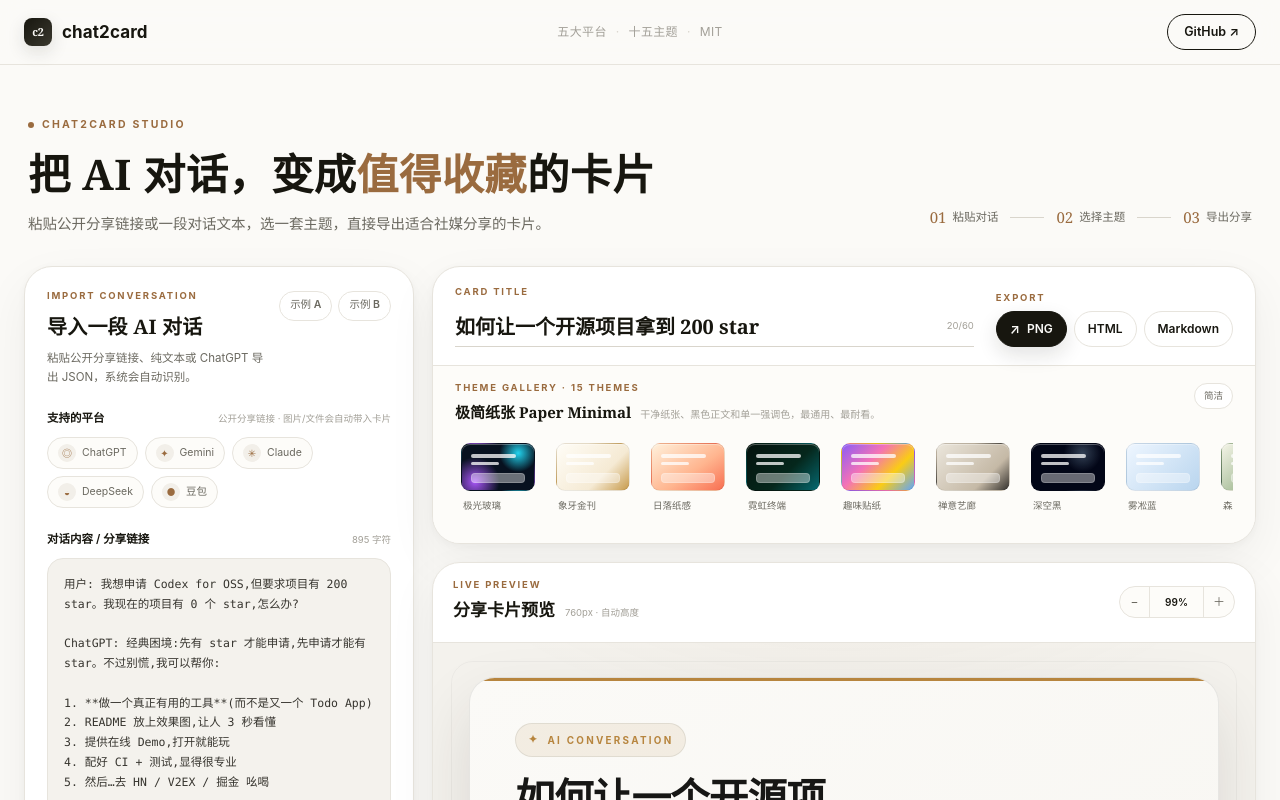
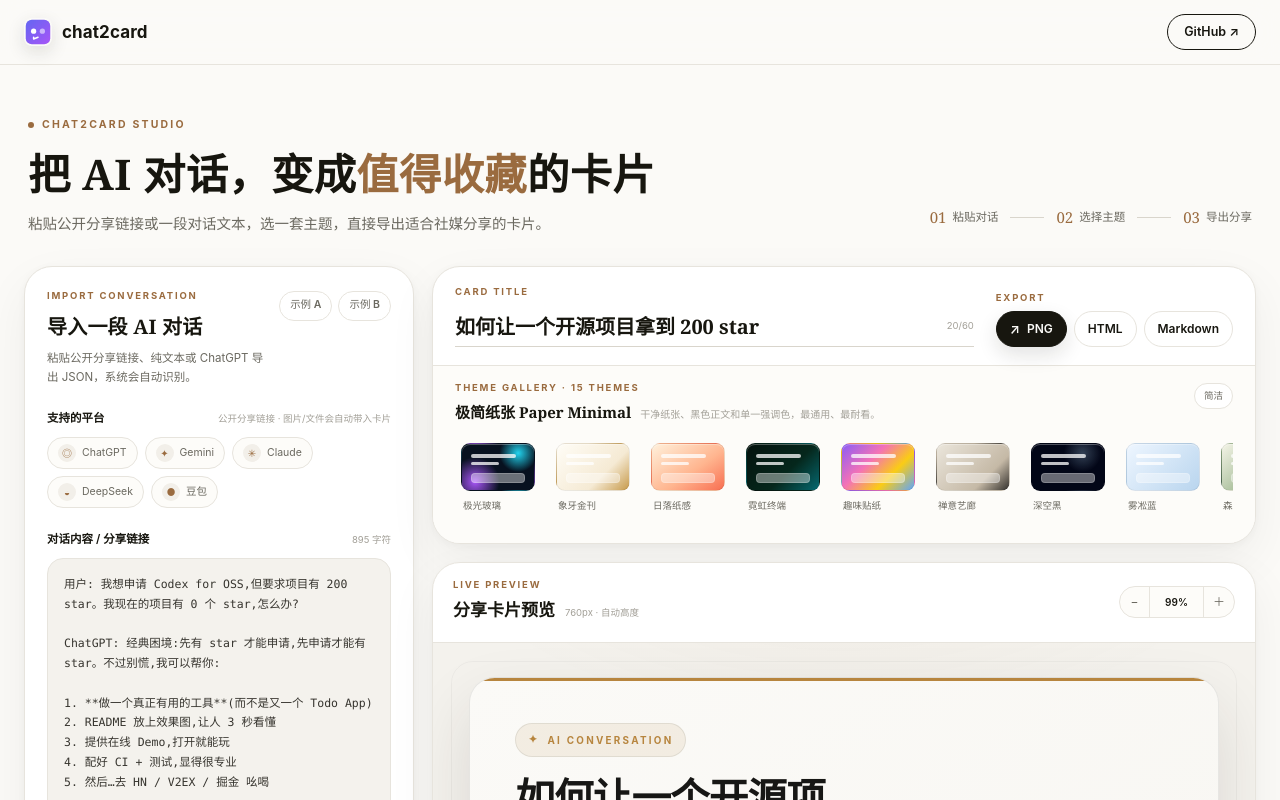
Before and after one commit to cshouuu/chat2card, a React (Vite) app: page / in a window 1280 px wide. Shown: the top 800 px of the page. Built offline with nearby package versions, Linux system fonts and the light colour scheme; no server answers.

Commit message:
fix: simplify header and align brand icon
* fix: align header logo with favicon

* fix: use relative favicon path

```diff
--- a/index.html
+++ b/index.html
@@ -2,7 +2,7 @@
 <html lang="zh-Hans">
   <head>
     <meta charset="UTF-8" />
-    <link rel="icon" type="image/svg+xml" href="/favicon.svg" />
+    <link rel="icon" type="image/svg+xml" href="./favicon.svg" />
     <meta name="viewport" content="width=device-width, initial-scale=1.0" />
     <meta name="description" content="chat2card — 把 AI 对话一键变成精美分享卡片/长图 | Turn AI conversations into beautiful shareable cards" />
     <title>chat2card · AI 对话卡片生成器</title>
--- a/src/App.tsx
+++ b/src/App.tsx
@@ -146,19 +146,18 @@
   return (
     <div className="site-shell">
       <nav className="site-nav">
-        <div className="site-nav-inner">
+        <div className="site-nav-inner" style={{ gridTemplateColumns: '1fr auto' }}>
           <a className="brand" href="./" aria-label="chat2card 首页">
-            <span className="brand-mark" aria-hidden>c2</span>
+            <img
+              src={`${import.meta.env.BASE_URL}favicon.svg`}
+              width="28"
+              height="28"
+              alt=""
+              aria-hidden="true"
+              style={{ display: 'block', borderRadius: 8, boxShadow: '0 6px 18px rgba(23, 22, 15, 0.12)' }}
+            />
             <span className="brand-name">chat2card</span>
           </a>
-
-          <div className="nav-meta">
-            <span>五大平台</span>
-            <span className="nav-dot">·</span>
-            <span>十五主题</span>
-            <span className="nav-dot">·</span>
-            <span>MIT</span>
-          </div>
 
           <a
             className="nav-cta"
```
